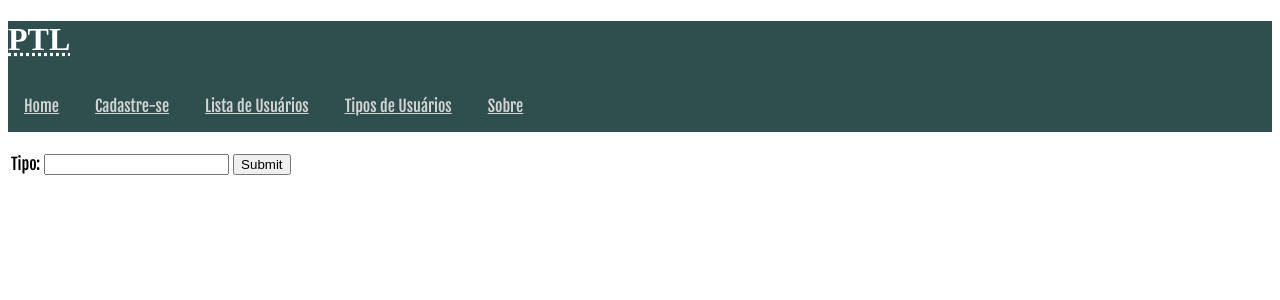
After one commit to douglasbernardo/projeto01, a PHP site: page /tiposdeusuario.php in a window 1280 px wide. The commit adds this page. Shown: the top 300 px of the page. Run offline with PHP 8.4, Linux system fonts and the light colour scheme.

Commit message:
novos arquivos(tipos de usuario) e outras mudanças

```diff
--- a/css/css.css
+++ b/css/css.css
@@ -1,4 +1,6 @@
+
 /*CSS*/
+
 #header {
 	color: #ffffff;
 	background-color: #2F4F4F;
--- a/index.php
+++ b/index.php
@@ -11,8 +11,9 @@
 			<h1><abbr title="Projeto Little">PTL</abbr></h1>
 			<div id="menu">
 				<a href="#" class="btn primary">Home</a>
-				<a href="cadastrar.php" class="btn secondary">Cadastro</a>
+				<a href="cadastrar.php" class="btn secondary">Cadastre-se</a>
 				<a href="listadeusuario.php" class="btn third">Lista de Usuários</a>
+				<a href="tiposdeusuario.php" class="btn fourth">Tipos de Usuários</a>
 				<a href="sobre.php" class="btn danger">Sobre</a>
 			</div>
 		</div>
--- a/sobre.php
+++ b/sobre.php
@@ -11,8 +11,9 @@
 			<h1><abbr title="Projeto Little">PTL</abbr></h1>
 			<div id="menu">
 				<a href="index.php" class="btn primary">Home</a>
-				<a href="cadastrar.php" class="btn secondary">Cadastro</a>
+				<a href="cadastrar.php" class="btn secondary">Cadastre-se</a>
 				<a href="listadeusuario.php" class="btn third">Lista de Usuários</a>
+				<a href="tiposdeusuario.php" class="btn fourth">Tipos de Usuários</a>
 				<a href="#" class="btn danger">Sobre</a>
 			</div>
 		</div>
--- /dev/null
+++ b/tiposdeusuario.php
@@ -0,0 +1,35 @@
+<!DOCTYPE html>
+<html>
+	<head>
+		<link rel="stylesheet" type="text/css" href="css/css.css">
+		<link href="https://fonts.googleapis.com/css?family=Fjalla+One" rel="stylesheet">
+		<link href="https://fonts.googleapis.com/css?family=Rubik+Mono+One" rel="stylesheet">
+	</head>
+	<body>
+		<div id="header">
+			<h1><abbr title="Projeto Little">PTL</abbr></h1>
+			<div id="menu">
+				<a href="index.php" class="btn primary">Home</a>
+				<a href="cadastrar.php" class="btn secondary">Cadastre-se</a>
+				<a href="listadeusuario.php" class="btn third">Lista de Usuários</a>
+				<a href="#" class="btn fourth">Tipos de Usuários</a>
+				<a href="sobre.php" class="btn danger">Sobre</a>
+			</div>
+		</div>
+		<form action="cadastrodetipo.php" method="post" name="form">
+			<table>
+				<tr>
+					<td>
+						<label for="tipodeusuario">Tipo: </label>
+					</td>
+					<td align="left">
+						<input type="seutipo" name="tipodeusuario">
+					</td>
+					<td>
+						<input type="submit" name="enviar">
+					</td>
+				</tr>
+			</table>
+		</form>
+	</body>
+</html>
```
Also changed, not shown: cadastrar.php (+14 -10 lines), cadastrarusuarios.php (+7 -0 lines), cadastrodetipo.php (added, +10 -0 lines), listadeusuario.php (+6 -5 lines).
